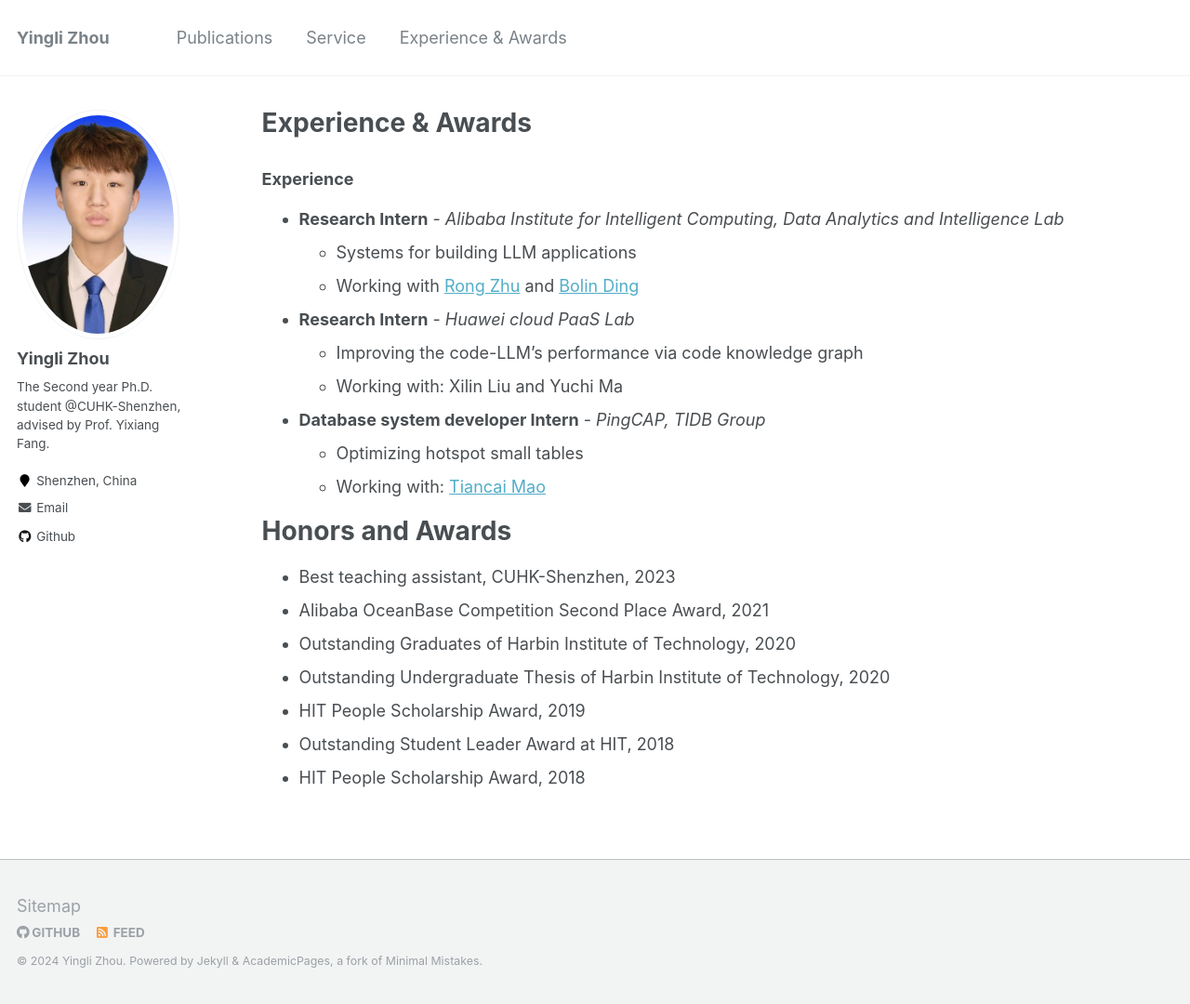
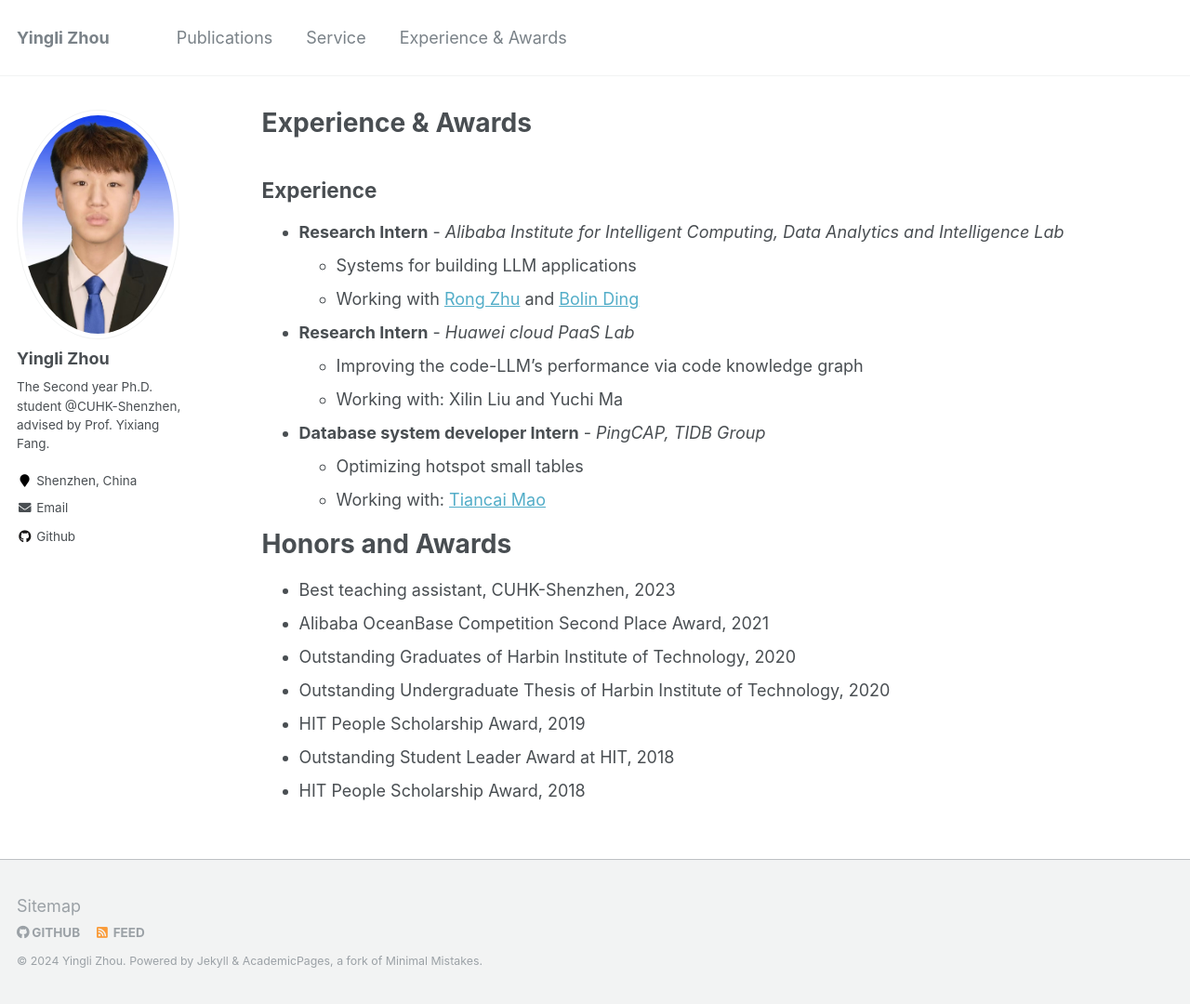
Before and after one commit to yujiachen99/yujiachen99.github.io, a Jekyll site: the page built from _pages/experience.md, in a window 1280 px wide and 1080 px high. Shown: the whole window at 93% size. Built offline with Jekyll 4.4.1, drawn with Linux system fonts in a browser that asks for light colours.

Commit message:
update_award

```diff
--- a/_pages/experience.md
+++ b/_pages/experience.md
@@ -7,7 +7,7 @@ author_profile: true
 
 
 
-### Experience
+## Experience
 
 
 
```
